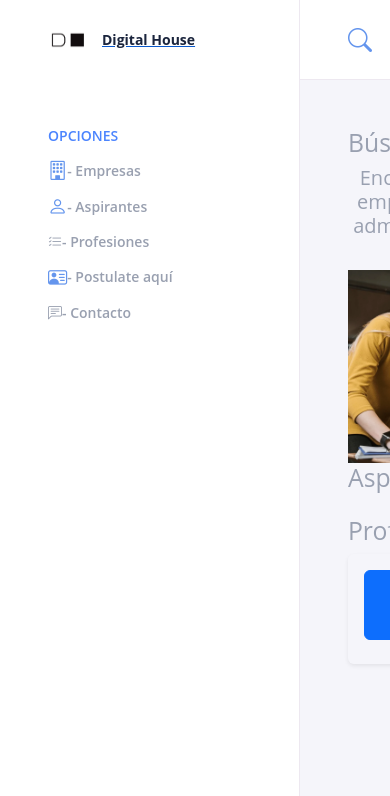
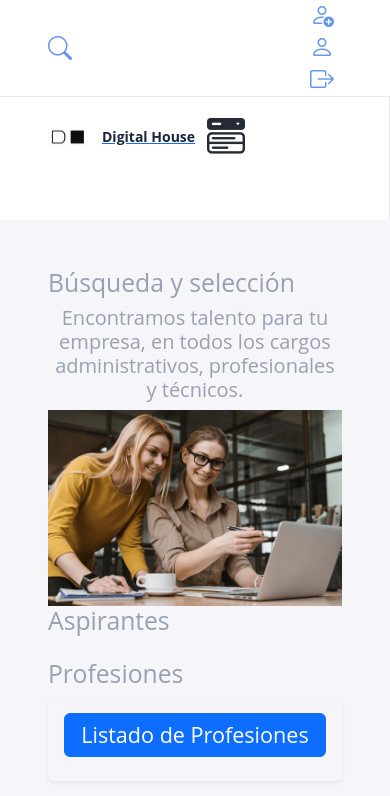
Before and after one commit to FabricioMartinez/Challenge-DH, a React (Vite) app in the folder Challenge Digital House/Frontend/: page / in a window 390 px wide. Shown: the top 796 px of the page. Built offline with nearby package versions, Linux system fonts and the light colour scheme; no server answers.

Commit message:
responsive

```diff
--- a/Challenge Digital House/Frontend/src/components/Home/style.css
+++ b/Challenge Digital House/Frontend/src/components/Home/style.css
@@ -179,6 +179,18 @@ body {
 .menu-wrap nav li a.active svg circle {
   fill: #4b84fe;
 }
+
+.bi-menu-button-wide-fill{
+    background-color: fff;
+    color:#262a34;
+    font-size: 38px;
+    padding: 2px;
+    margin:10px;
+    text-align: center;
+}
+
+
+
 .content-wrap {
   grid-area: content;
   padding: 3em;
@@ -349,3 +361,53 @@ body {
 .content-wrap .person-boxes .person-box .box-actions button:hover svg circle {
   fill: #2b3a60;
 }
+
+
+@media (max-width: 390px) {
+  .content-wrap .info-boxes {
+    padding: 3em 0 2em;
+    display: grid;
+    grid-template-columns: repeat(auto-fill, minmax(100px, 1fr));
+    grid-gap: 5em;
+  }
+}
+
+
+@media(min-width: 526px){
+  .bi-menu-button-wide-fill{
+     display: none;
+  }
+
+}
+
+@media(max-width: 440px){
+  .menu-wrap nav section{
+    display: none;
+  }
+
+}
+
+@media(max-width: 440px){
+  .dashboard {
+    display: flex;
+    flex-direction: column;
+  }
+}
+@media(max-width: 542px){
+  .dashboard {
+    display: flex;
+    flex-direction: column;
+  }
+}
+
+@media(min-width: 533px){
+  .dashboard {
+    display: grid;
+    width: 100%;
+    height: 100vh;
+    grid-gap: 0;
+    grid-template-columns: 200px auto;
+    grid-template-rows: 100px auto;
+    grid-template-areas: 'menu search' 'menu content';
+  }
+}
--- a/Challenge Digital House/Frontend/src/components/MenuWrap/Menu.jsx
+++ b/Challenge Digital House/Frontend/src/components/MenuWrap/Menu.jsx
@@ -3,7 +3,7 @@ import React from "react";
 
 function Menu(){
     return(
-		<header className="menu-wrap">
+		<header className="menu-wrap" >
             <a href="/">
                 <figure className="user">
                     <div className="user-avatar">
@@ -12,12 +12,19 @@ function Menu(){
                     <figcaption>
                             Digital House
                     </figcaption>
+                    <div>
+                            <a href="#">
+                                <i class="bi bi-menu-button-wide-fill"></i>
+                            </a>
+                    </div>
                 </figure>
             </a>
 			<nav>
 				<section className="menu">
+
 					<h3>Opciones</h3>
 					<ul>
+
                         <li>
                             <a href="#">
                                 <i className="bi bi-building" style={{ fontSize: '1.2rem', color: 'cornflowerblue' }}></i>
```
Also changed, not shown: 2 other files (tests, documents, lock files or other folders).
